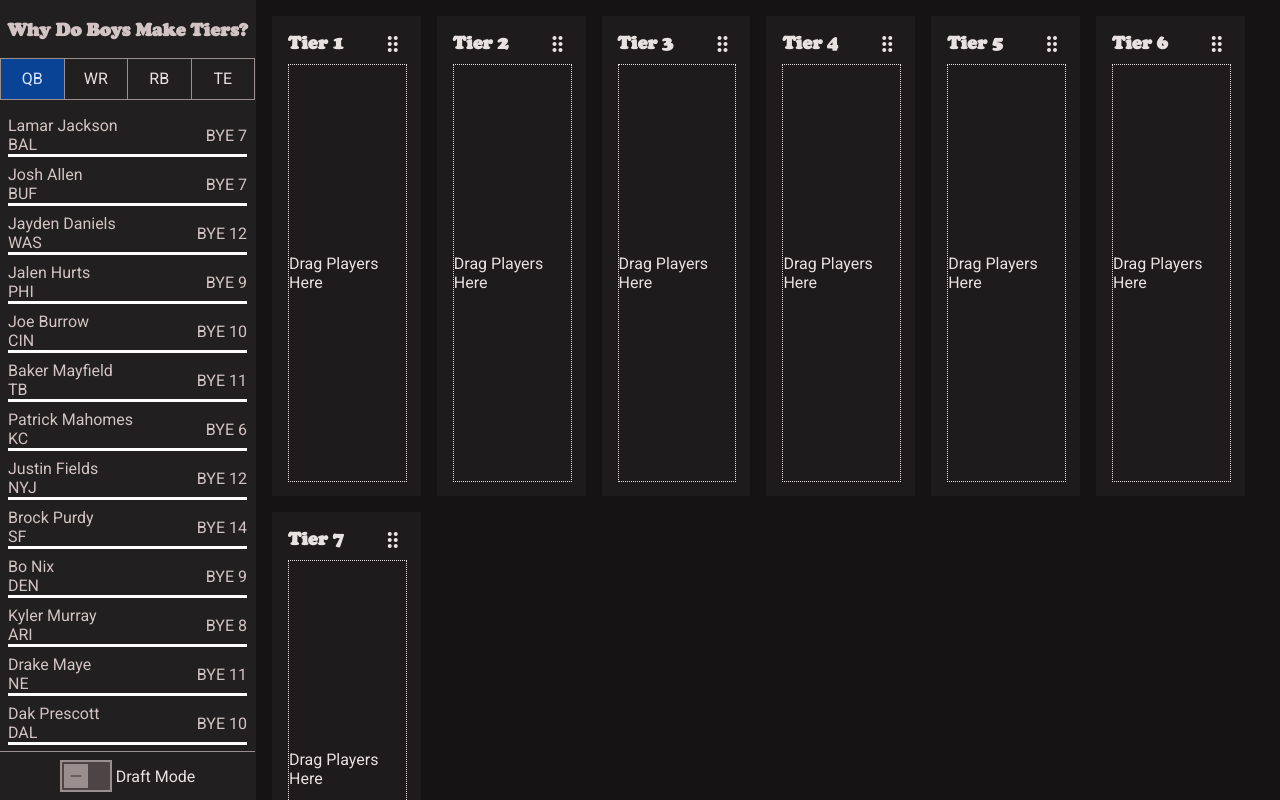
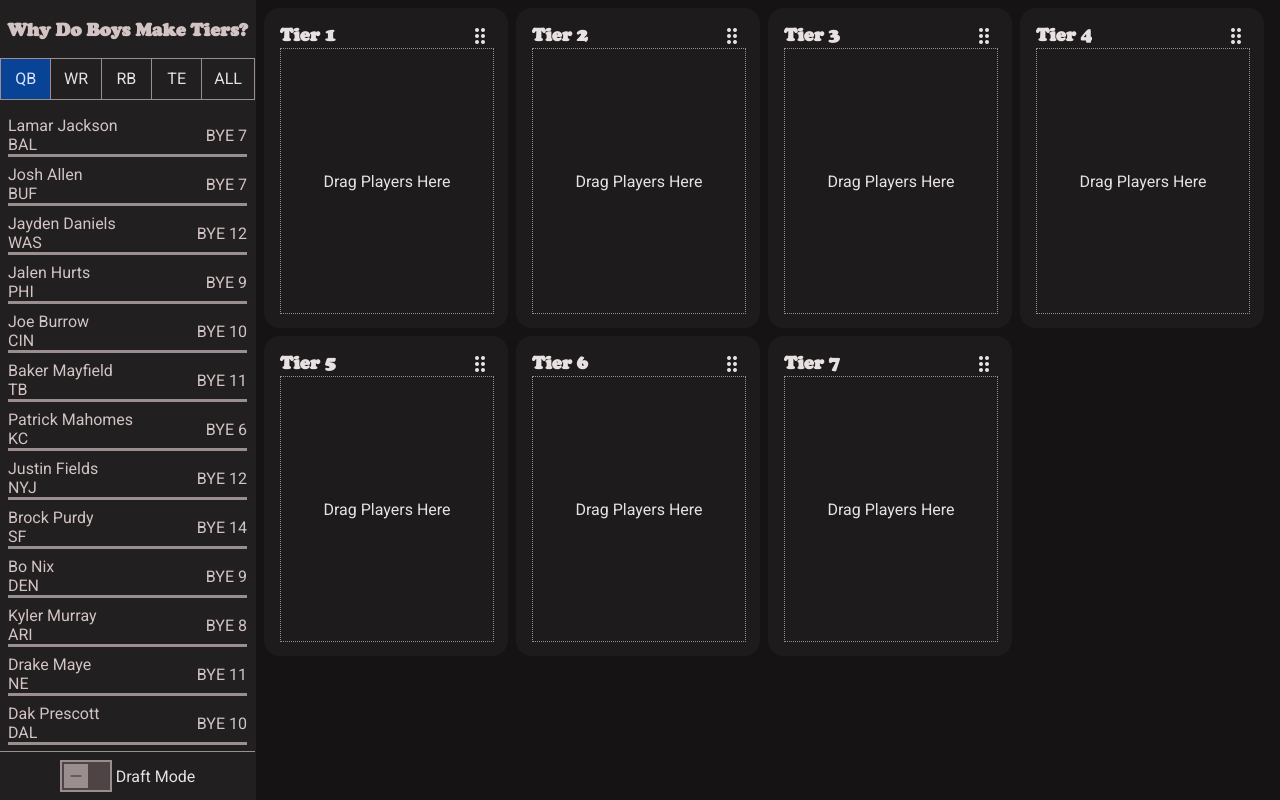
Before and after one commit to mikencorbett/wdbmt, an Angular app: page / in a window 1280 px wide. Built offline with nearby package versions, Linux system fonts and the light colour scheme.

Commit message:
initial commit for feature

```diff
--- a/src/app/api/players.ts
+++ b/src/app/api/players.ts
@@ -14,6 +14,7 @@ export class Players {
   private readonly recievers_ = signal<PlayerCategory>({ position: Position.wr, players: receivers });
   private readonly tightEnds_ = signal<PlayerCategory>({ position: Position.te, players: tightEnds });
   private readonly runningBacks_ = signal<PlayerCategory>({ position: Position.rb, players: runningBacks });
+  private readonly all_ = signal<PlayerCategory>({ position: Position.all, players: [...quarterbacks, ...runningBacks, ...receivers, ...tightEnds] });
 
   get quarterbacks(): Signal<PlayerCategory> {
     return this.quarterbacks_.asReadonly();
@@ -30,4 +31,8 @@ export class Players {
   get tightEnds(): Signal<PlayerCategory> {
     return this.tightEnds_.asReadonly();
   }
+
+  get all(): Signal<PlayerCategory> {
+    return this.all_.asReadonly();
+  }
 }
--- a/src/app/api/position.ts
+++ b/src/app/api/position.ts
@@ -2,5 +2,6 @@ export enum Position {
   qb = 'QB',
   wr = 'WR',
   rb = 'RB',
-  te = 'TE'
+  te = 'TE',
+  all = 'ALL'
 }
--- a/src/app/app.ts
+++ b/src/app/app.ts
@@ -1,4 +1,4 @@
-import { Component, computed, effect, inject, OnInit, Signal } from '@angular/core';
+import { Component, computed, effect, inject, Signal } from '@angular/core';
 import { MatSidenavModule } from '@angular/material/sidenav';
 import { MatButtonToggle, MatButtonToggleGroup } from '@angular/material/button-toggle';
 import { Players } from './api/players';
@@ -36,7 +36,7 @@ export class App {
   private readonly dragDropService = inject(DragDropService);
   private readonly players = inject(Players);
   readonly playerCategories = computed(() => {
-    return [this.players.quarterbacks(), this.players.recievers(), this.players.runningBacks(), this.players.tightEnds()]
+    return [this.players.quarterbacks(), this.players.recievers(), this.players.runningBacks(), this.players.tightEnds(), this.players.all()]
   })
   readonly activeCategoryControl = new FormControl<PlayerCategory>(this.playerCategories()[0], { nonNullable: true });
   readonly draftModeControl = new FormControl(false, { nonNullable: true });
@@ -47,7 +47,8 @@ export class App {
     if (!activeCategory) {
       return [];
     }
-    const usedPlayers = this.localStorageService.savedTiers()?.filter(t => t.position === activeCategory.position)
+    const positionsToFilterOn = activeCategory.position === Position.all ? [Position.qb, Position.rb, Position.wr, Position.te] : [activeCategory.position];
+    const usedPlayers = this.localStorageService.savedTiers()?.filter(t => positionsToFilterOn.includes(t.position))
       .map(g => g.tiers.map(t => t.players).flat()).flat().map(p => p.name);
     if (!usedPlayers) {
       return activeCategory.players;
@@ -79,7 +80,8 @@ export class App {
       this.setDefaultTiers();
       return;
     }
-    if (this.localStorageService.savedTiers()?.some(v => v.position === category && v.tiers.length)) {
+    const positionsToFilterOn = category === Position.all ? [Position.qb, Position.rb, Position.wr, Position.te] : [category];
+    if (this.localStorageService.savedTiers()?.some(v => positionsToFilterOn.includes(v.position) && v.tiers.length)) {
       this.tiers = this.localStorageService.savedTiers()?.filter(tg => tg.position === category).map(g => g.tiers).flat() ?? [];
     } else {
       this.setDefaultTiers();
--- a/src/app/components/player-list/player-list.scss
+++ b/src/app/components/player-list/player-list.scss
@@ -11,7 +11,7 @@
     justify-content: space-between;
     align-items: center;
     width: 100%;
-    border-bottom: solid white;
+    border-bottom: solid var(--mat-sys-outline);
     margin-top: .5rem;
     .name-container {
       display: flex;
@@ -20,7 +20,7 @@
   }
 
   &__empty {
-    border: dotted 1px;
+    border: dotted 1px var(--mat-sys-outline);
     justify-content: center;
     align-items: center;
   }
--- a/src/app/components/tier-manager/tier-manager.scss
+++ b/src/app/components/tier-manager/tier-manager.scss
@@ -1,15 +1,15 @@
 .tier-manager-container {
-  padding: 1rem;
+  padding: .5rem;
   display: flex;
   flex-flow: row wrap;
-  gap: 1rem;
+  gap: .5rem;
 
   &__item {
     display: flex;
     flex-direction: column;
-    min-height: 30rem;
-    flex-basis: 15%;
-    gap: .5rem;
+    flex: 0 0 calc(25% - 0.5rem); // subtract gaps
+    border-radius: 1rem;
+    min-height: 20rem;
 
     &--header {
       display: flex;
--- a/src/app/components/tier.ts
+++ b/src/app/components/tier.ts
@@ -1,10 +1,11 @@
 import { PlayerInfo } from '../api/player-info';
+import { Position } from '../api/position';
 
 export interface Tier {
   players: PlayerInfo[];
 }
 
 export interface TierGroup {
-  position: string;
+  position: Position;
   tiers: Tier[];
 }
```
